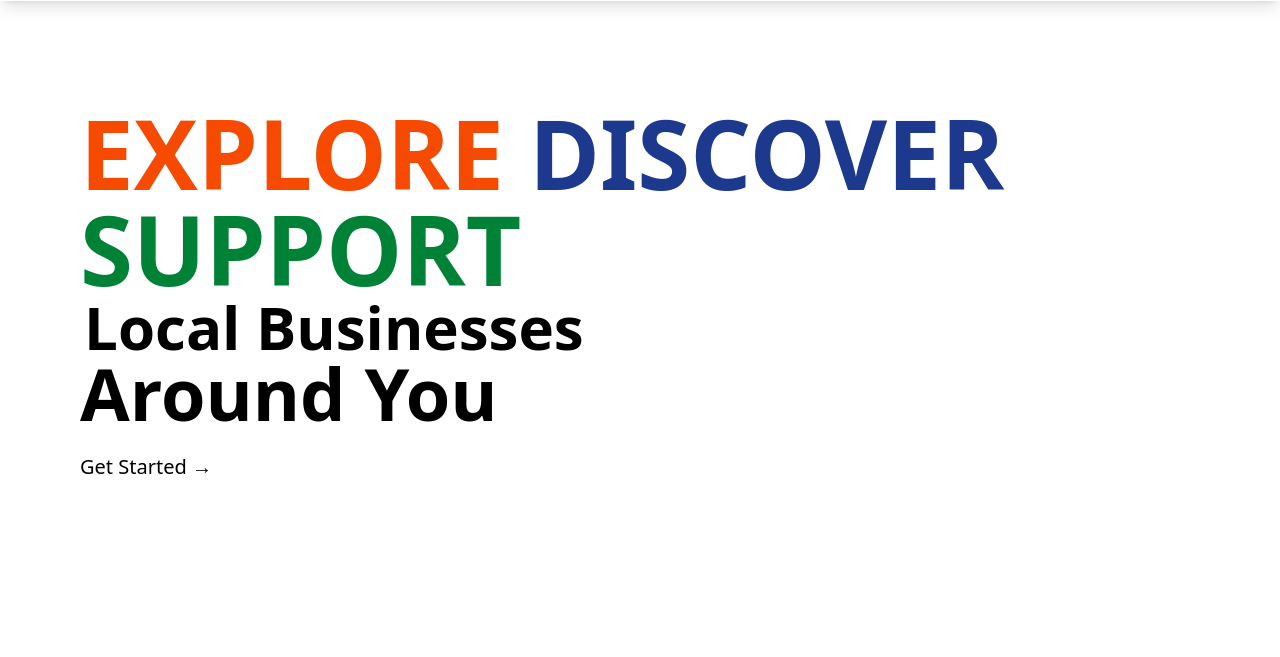
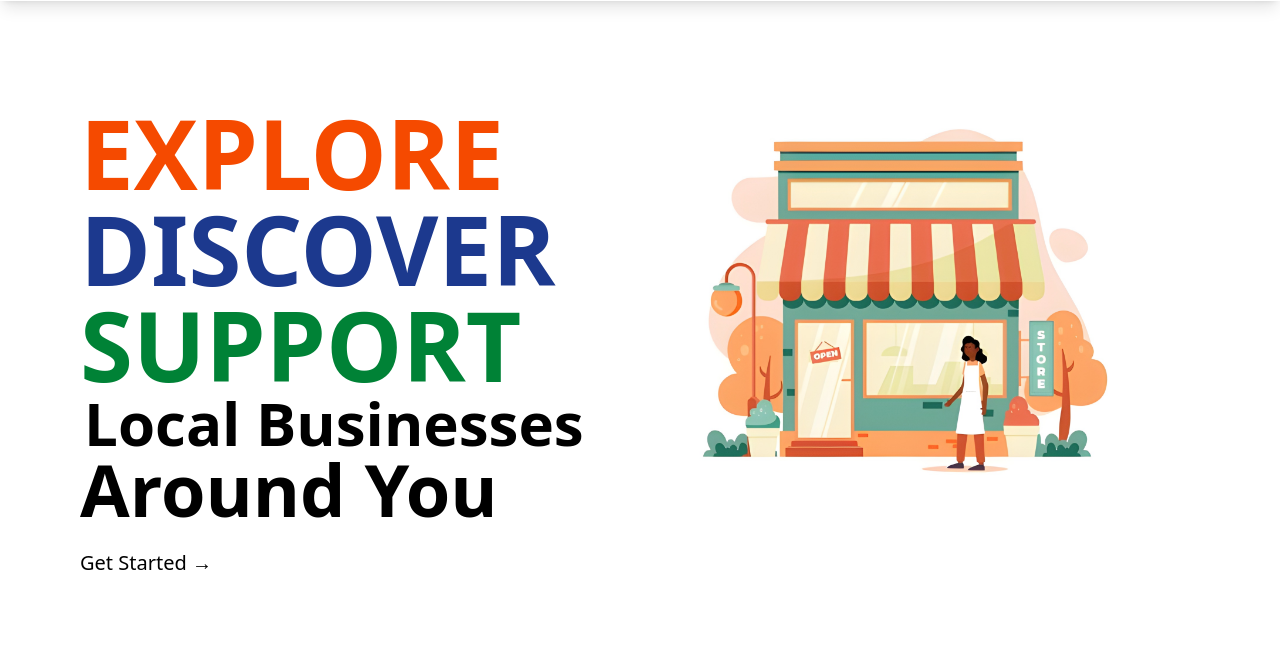
Before and after one commit to mprathip98/businessByte, a Django app: page / in a window 1280 px wide. Shown: the part 293-950 px from the top of the page. Before the commit the page ends 767 px from the top, so only its background shows below. Run offline with Django 5.2, Linux system fonts and the light colour scheme; some libraries are stand-ins or nearby versions.

Commit message:
intro image added

```diff
--- a/businessByte/salesfloor/templates/home.html
+++ b/businessByte/salesfloor/templates/home.html
@@ -60,8 +60,8 @@
         <br>
         <button class="btn btn-neutral btn-lg"><a class="text-xl">Get Started → </a></button>
     </div>
-    <div>
-
+    <div class="justify-items-center">
+        <img src="{% static 'sidePic.png' %}" width="75%" style="top:-100px">
     </div>
 </div>
 
```
Also changed, not shown: businessByte/salesfloor/static/sidePic.jpg (deleted), businessByte/salesfloor/static/sidePic.png (added).
